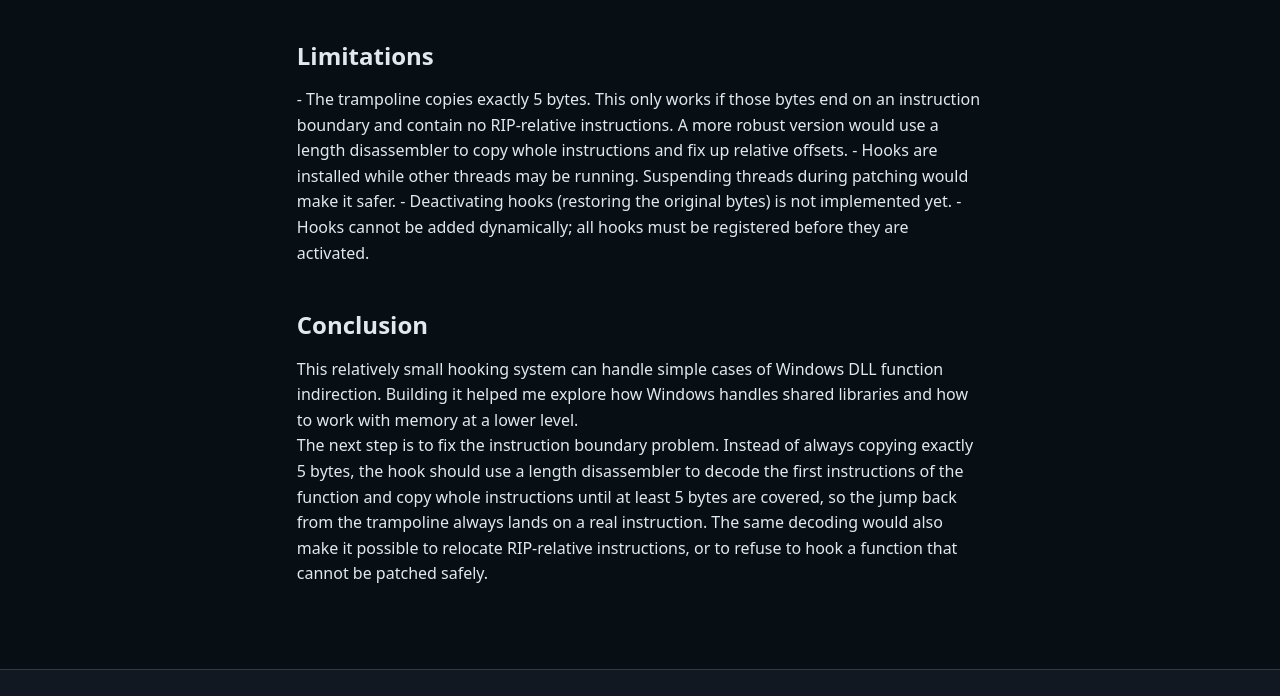
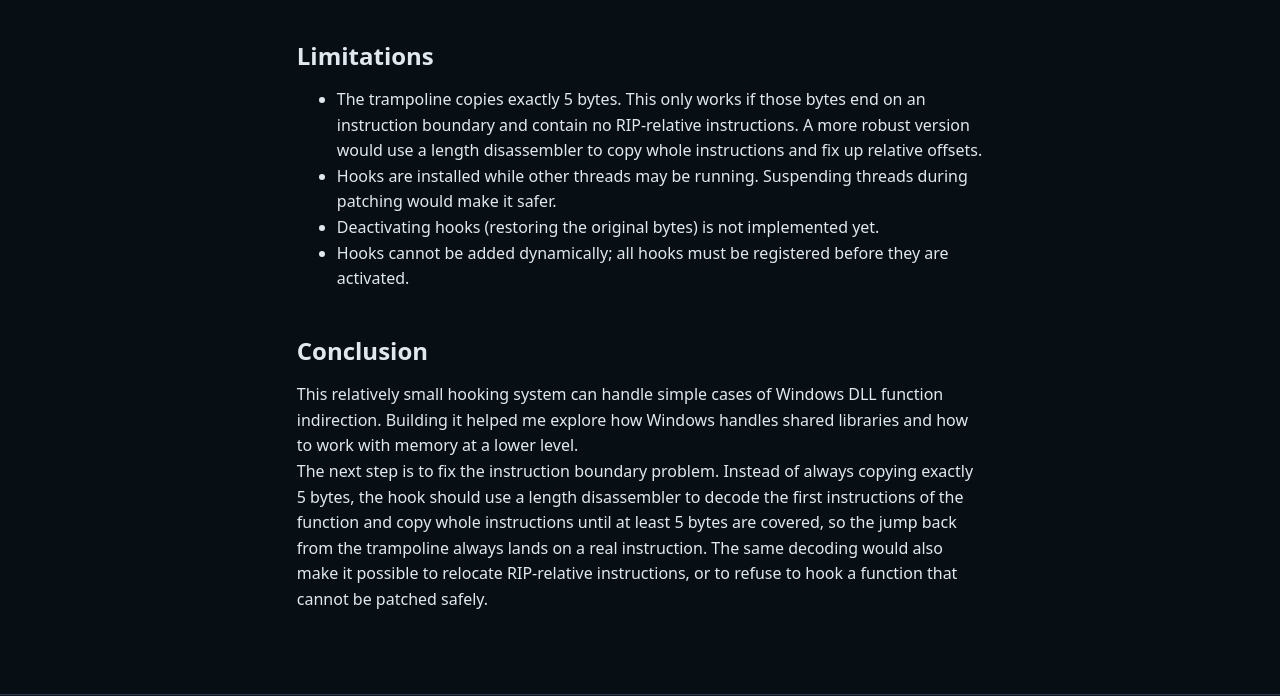
Before and after one commit to erikkeckes/erikkeckes.github.io, an Astro site: page /blog/windows-dll-indirection in a window 1280 px wide. Shown: the part 4392-5088 px from the top of the page. Built offline with nearby package versions, Linux system fonts and the light colour scheme; Astro itself is replaced by a stand-in of ours.

Commit message:
formating update

````diff
--- a/src/content/blog/windows-dll-indirection.md
+++ b/src/content/blog/windows-dll-indirection.md
@@ -140,10 +140,11 @@ Hooks::ActivateHooks();
 ```
 
 <h2>Limitations</h2>
-- The trampoline copies exactly 5 bytes. This only works if those bytes end on an instruction boundary and contain no RIP-relative instructions. A more robust version would use a length disassembler to copy whole instructions and fix up relative offsets.
-- Hooks are installed while other threads may be running. Suspending threads during patching would make it safer.
-- Deactivating hooks (restoring the original bytes) is not implemented yet.
-- Hooks cannot be added dynamically; all hooks must be registered before they are activated.
+
+* The trampoline copies exactly 5 bytes. This only works if those bytes end on an instruction boundary and contain no RIP-relative instructions. A more robust version would use a length disassembler to copy whole instructions and fix up relative offsets.
+* Hooks are installed while other threads may be running. Suspending threads during patching would make it safer.
+* Deactivating hooks (restoring the original bytes) is not implemented yet.
+* Hooks cannot be added dynamically; all hooks must be registered before they are activated.
 
 <h2>Conclusion</h2>
 This relatively small hooking system can handle simple cases of Windows DLL function indirection. Building it helped me explore how Windows handles shared libraries and how to work with memory at a lower level.
````
Also changed, not shown: public/assets/img/me.jpg (added).
